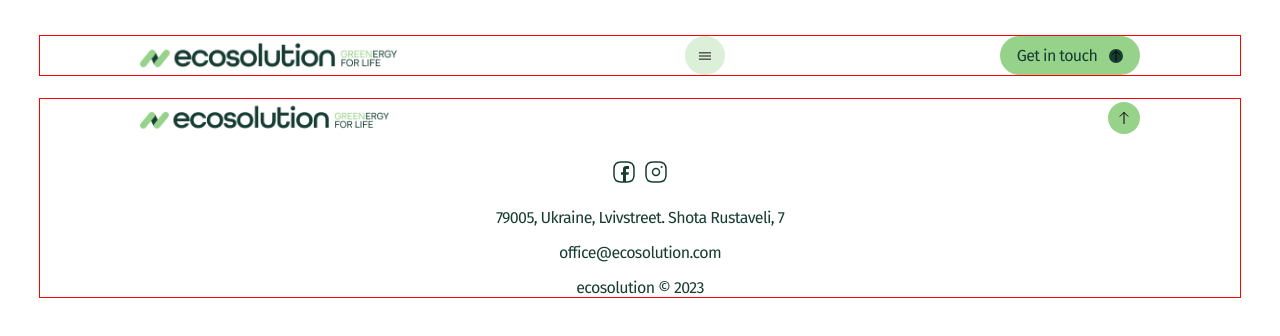
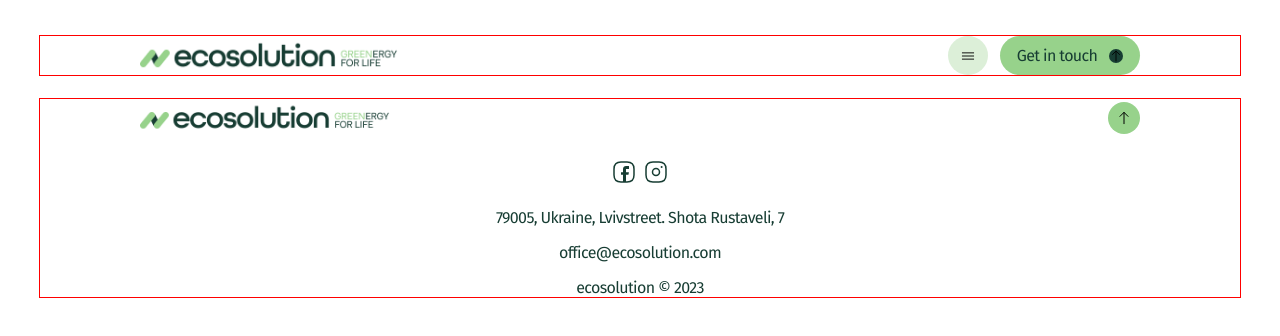
Before and after one commit to sashazakatov/ecosolution-test, a React (Create React App) app: page / in a window 1280 px wide. Shown: the top 336 px of the page. Built offline with nearby package versions, Linux system fonts and the light colour scheme.

Commit message:
update header

```diff
--- a/src/components/Header/Header.jsx
+++ b/src/components/Header/Header.jsx
@@ -11,6 +11,7 @@ const Header = () => {
                     <a href="/">
                         <img width={269} height={40} src={log} alt="logo" className={ css.header__logo } />
                     </a>
+                    <div className={ css.header__div }>
                         <button type='button' className={ css.burger__menu }>
                             <Icon width={16} height={16} id='menu' />
                         </button>
@@ -20,6 +21,7 @@ const Header = () => {
                                 <Icon width={14} height={14} id="arrow-up" />
                             </div>
                         </a>
+                    </div>
                 </nav>
             </Container>
         </header>
--- a/src/components/Header/Header.module.css
+++ b/src/components/Header/Header.module.css
@@ -63,3 +63,8 @@
 .header__touch:hover .touch__icon {
     background-color: var(--secondary-company-color);
 }
+
+.header__div {
+    display: flex;
+    gap: 12px;
+}
```
Lines whose indentation alone changed are shown as unchanged.
